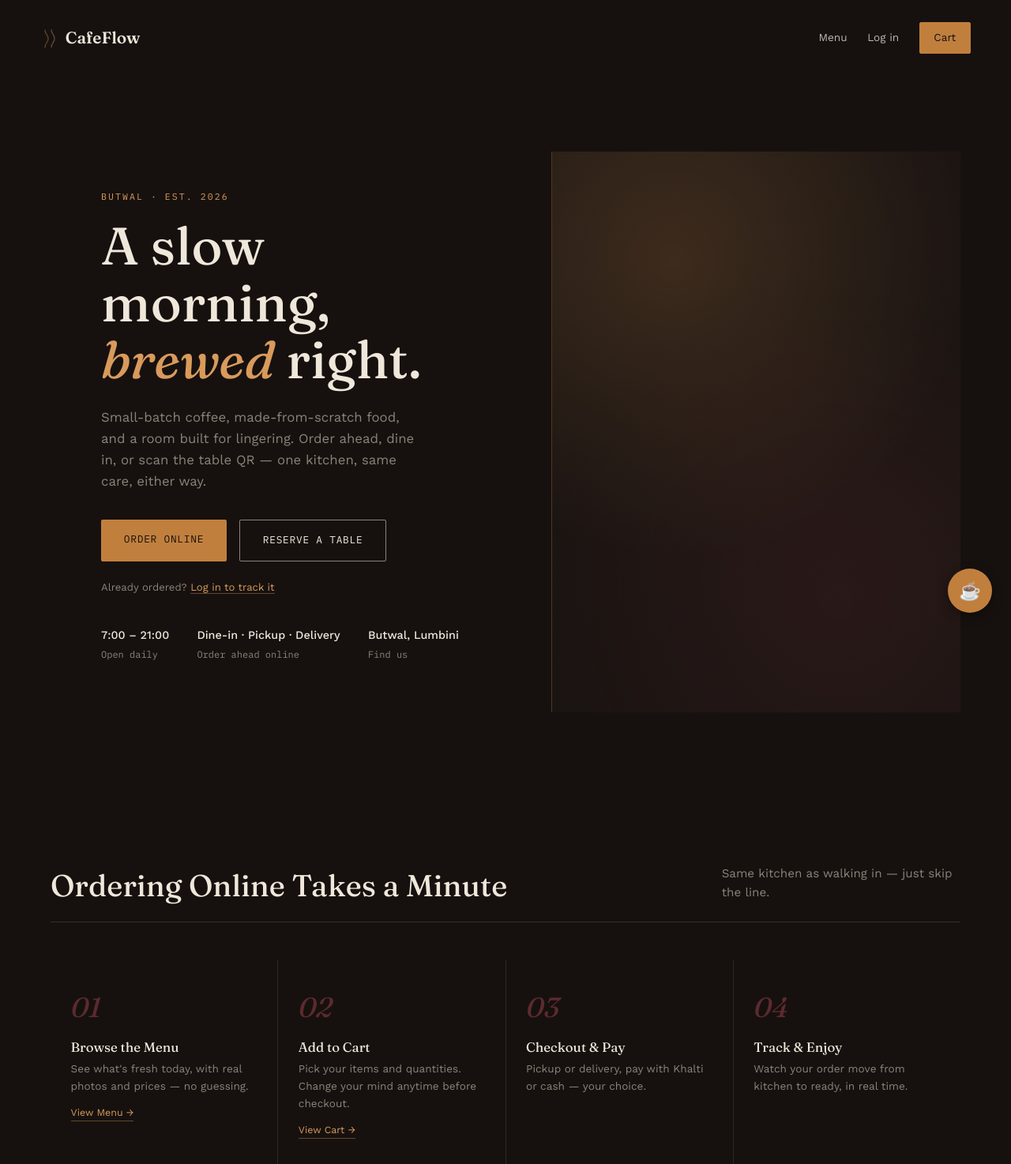
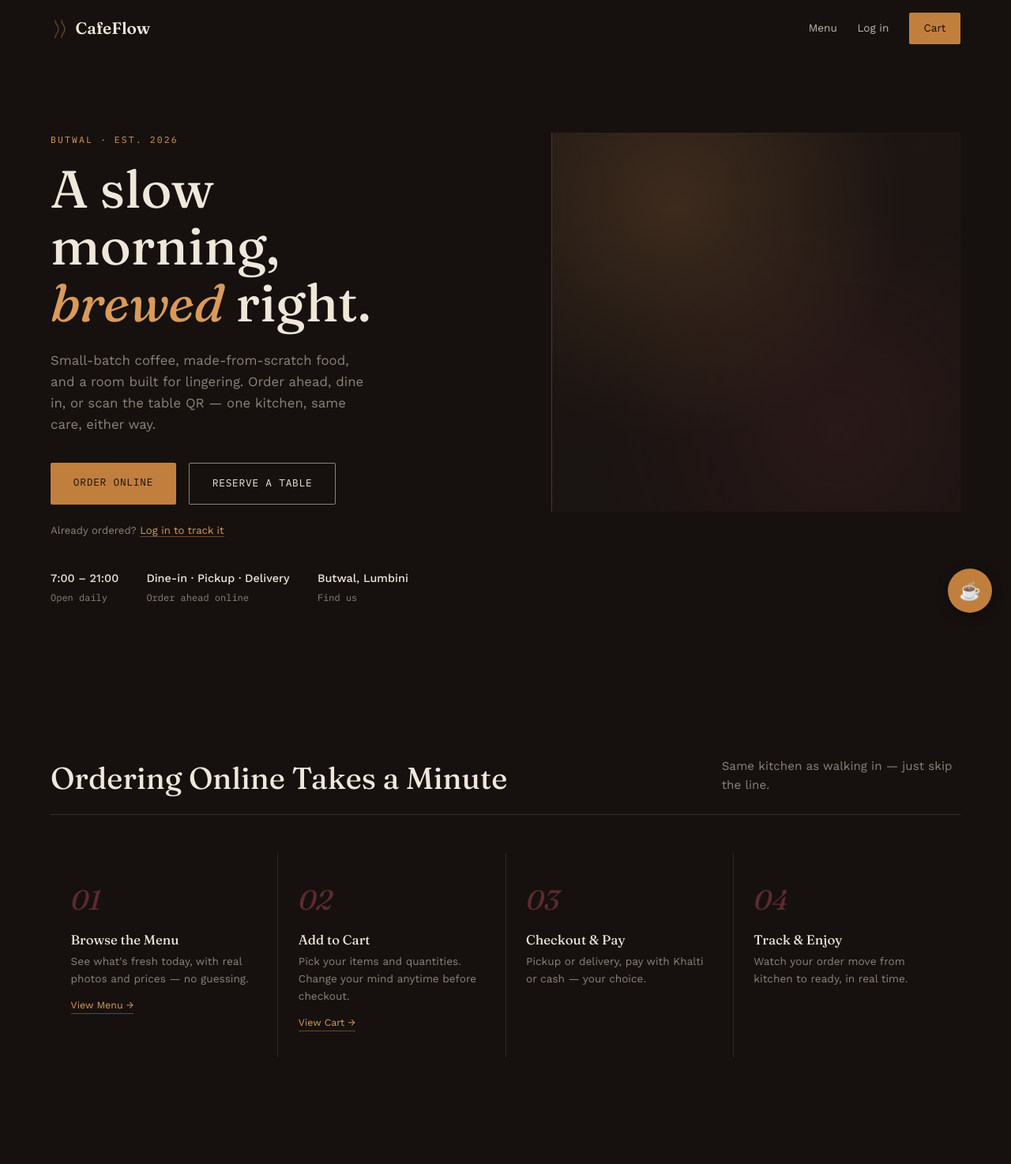
Before and after one commit to khadkashashi/CafeFlow, a Django app: page / in a window 1280 px wide. Shown: the top 1474 px of the page at 79% size. Run offline with Django 5.2, Linux system fonts and the light colour scheme; data that the repository does not hold is empty.

Commit message:
Align hero copy to top instead of vertically centering, closing gap under nav

```diff
--- a/landing/templates/landing/home.html
+++ b/landing/templates/landing/home.html
@@ -33,7 +33,7 @@
     /* ---------- NAV ---------- */
     .nav {
         display: flex; align-items: center; justify-content: space-between;
-        padding: 1.75rem 4vw;
+        padding: 1rem 5vw;
     }
     .brand { display: flex; align-items: center; gap: 0.6rem; font-family: 'Fraunces', serif; font-size: 1.3rem; font-weight: 600; }
     .steam-mark { width: 22px; height: 30px; }
@@ -61,11 +61,11 @@
     .hero {
         display: grid;
         grid-template-columns: 1.1fr 0.9fr;
-        align-items: stretch;
+        align-items: start;
     }
     .hero-copy {
-        display: flex; flex-direction: column; justify-content: center;
-        padding: 3rem 5vw 4rem;
+    display: flex; flex-direction: column; justify-content: flex-start;
+    padding: 0rem 0vw 0rem;
     }
     .hero-copy h1 { font-size: clamp(2.6rem, 5.2vw, 4.6rem); margin: 1.1rem 0 1.5rem; max-width: 11ch; }
     .hero-copy h1 em { font-style: italic; color: var(--copper-bright); }
```
